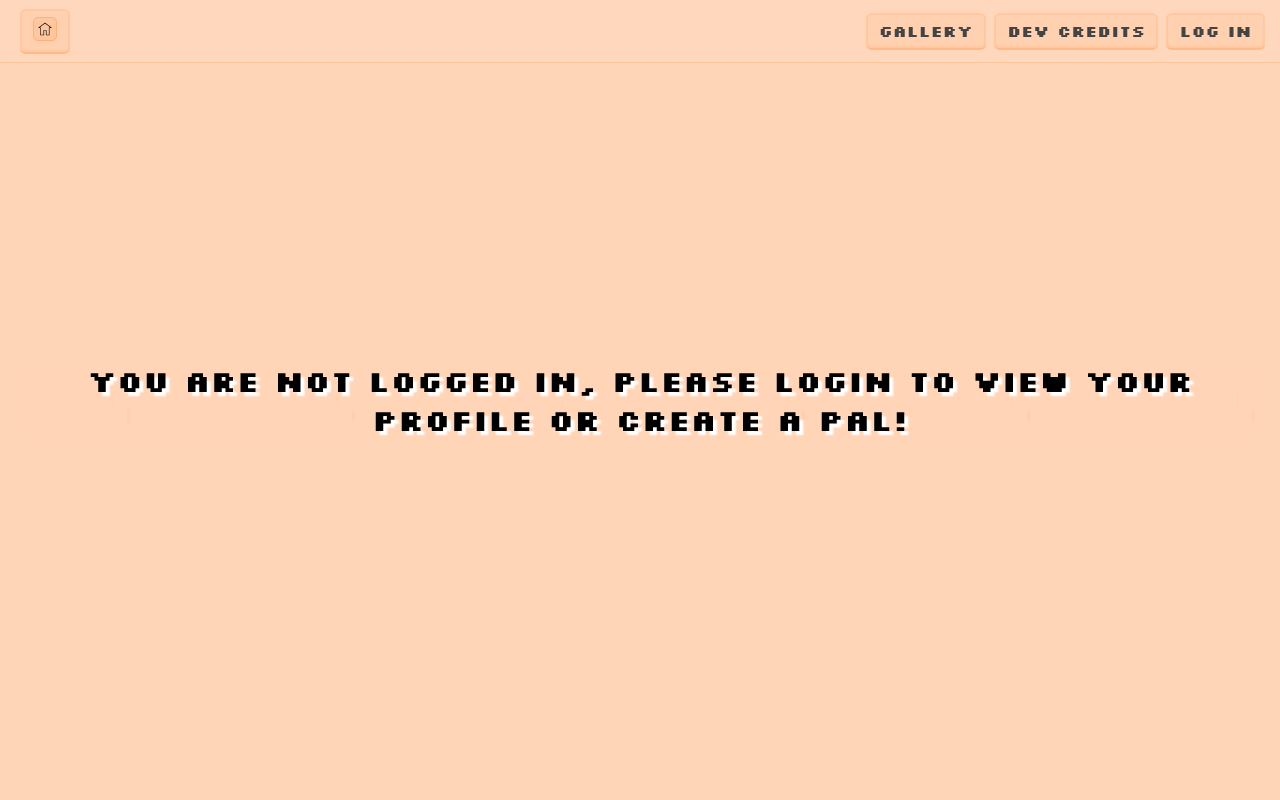
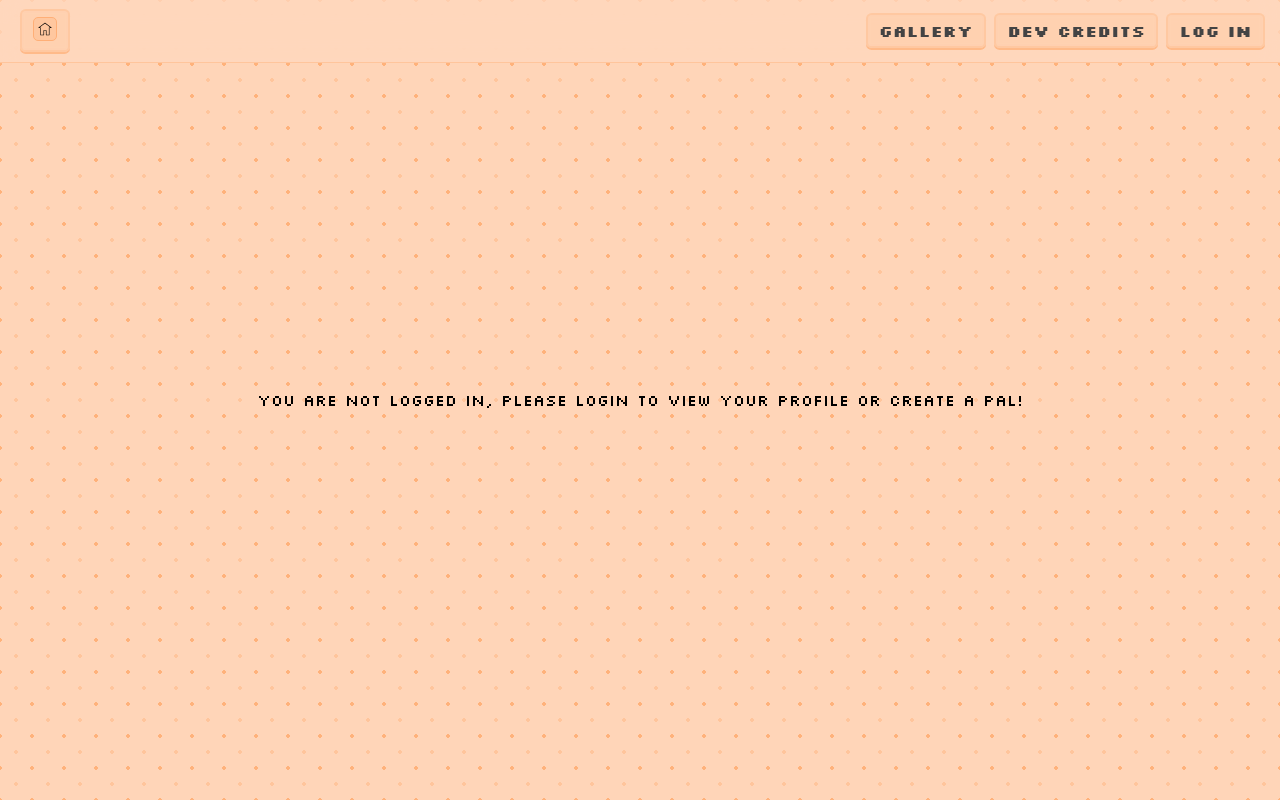
Before and after one commit to zeplin-michael/PixelPal, a React (Vite) app in the folder frontend/: page /profile in a window 1280 px wide. Built offline with nearby package versions, Linux system fonts and the light colour scheme.

Commit message:
Sorry another one

```diff
--- a/frontend/src/pages/ProfilePage/ProfilePage.css
+++ b/frontend/src/pages/ProfilePage/ProfilePage.css
@@ -8,19 +8,8 @@
   background-color: hsl(25, 100%, 86%);
   background-image: radial-gradient(#ffc59c 0.12rem, transparent 0.12rem),
     radial-gradient(#ffb27b 0.12rem, transparent 0.12rem);
-  background-size: 225px;
+  background-size: 2rem 2rem;
   background-position: 0 0, 1rem 1rem;
-}
-
-.profile-container > h3 {
-  font-weight: bold;
-  font-size: 30px;
-  text-align: center;
-  text-shadow: 4px 4px 2px #ffffff;
-  background-color: hsla(25, 100%, 86%, 0.841);
-  margin: 10px;
-  padding: 0px;
-  border-radius: 10px;
 }
 
 .pet-profile {
--- a/frontend/src/pages/ProfilePage/ProfilePage.jsx
+++ b/frontend/src/pages/ProfilePage/ProfilePage.jsx
@@ -13,10 +13,8 @@ export default function ProfilePage() {
   if (!token) {
     return (
       <div className="profile-container">
-        <h3 className="container-login">
-          You are not logged in, please login to view your profile or create a
-          pal!
-        </h3>
+        You are not logged in, please login to view your profile or create a
+        pal!
       </div>
     );
     // If no pet, show create form
```
